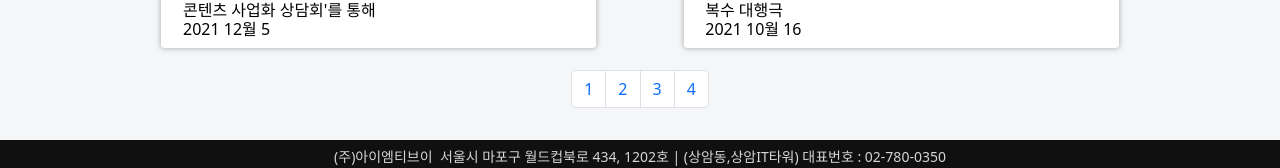
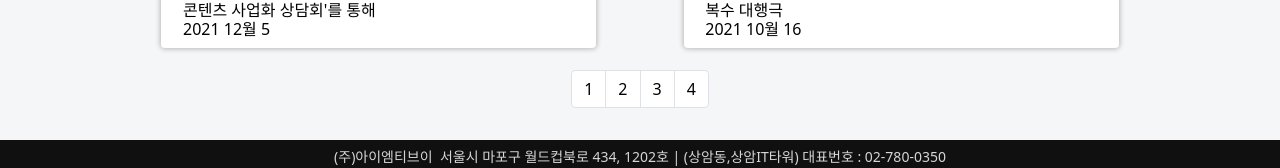
Before and after one commit to martinrombach88/imtv_homepage, a React (Create React App) app: page /news in a window 1280 px wide. Shown: the part 879-1047 px from the top of the page. Built offline with nearby package versions, Linux system fonts and the light colour scheme.

Commit message:
preparing deployment for netlify

```diff
--- a/src/components/News/News.css
+++ b/src/components/News/News.css
@@ -43,7 +43,7 @@
   border-radius: 2%;
 }
 
-.news__Page a {
+.news__Page p {
   color: black;
   cursor: pointer;
 }
```
